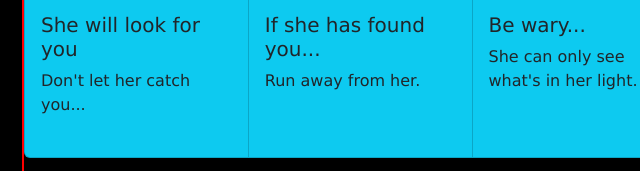
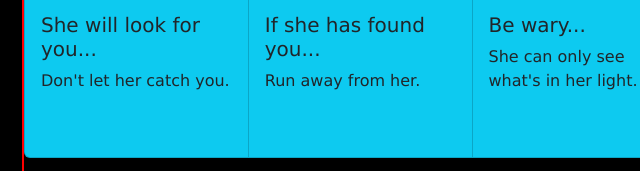
Before and after one commit to WordsOnALine/project2, a plain HTML site: page gameplay.html in a window 1280 px wide. Shown: the part 619-790 px from the top of the page, 168-808 px from the left. Drawn offline with nearby package versions, Linux system fonts and the light colour scheme.

Commit message:
Add files via upload

```diff
--- a/gameplay.html
+++ b/gameplay.html
@@ -75,8 +75,8 @@
   <div class="card text-dark bg-info mb-3">
     <img src="img1.png" class="card-img-top" alt="...">
     <div class="card-body">
-      <h5 class="card-title">She will look for you</h5>
-      <p class="card-text">Don't let her catch you...</p>
+      <h5 class="card-title">She will look for you...</h5>
+      <p class="card-text">Don't let her catch you.</p>
 
     </div>
   </div>
```
